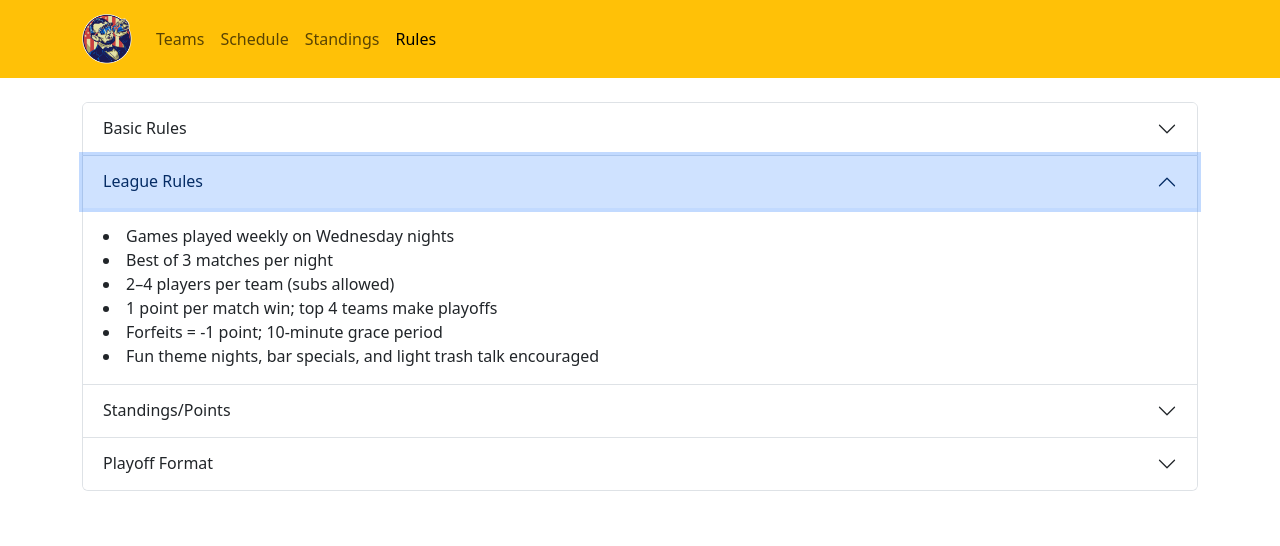
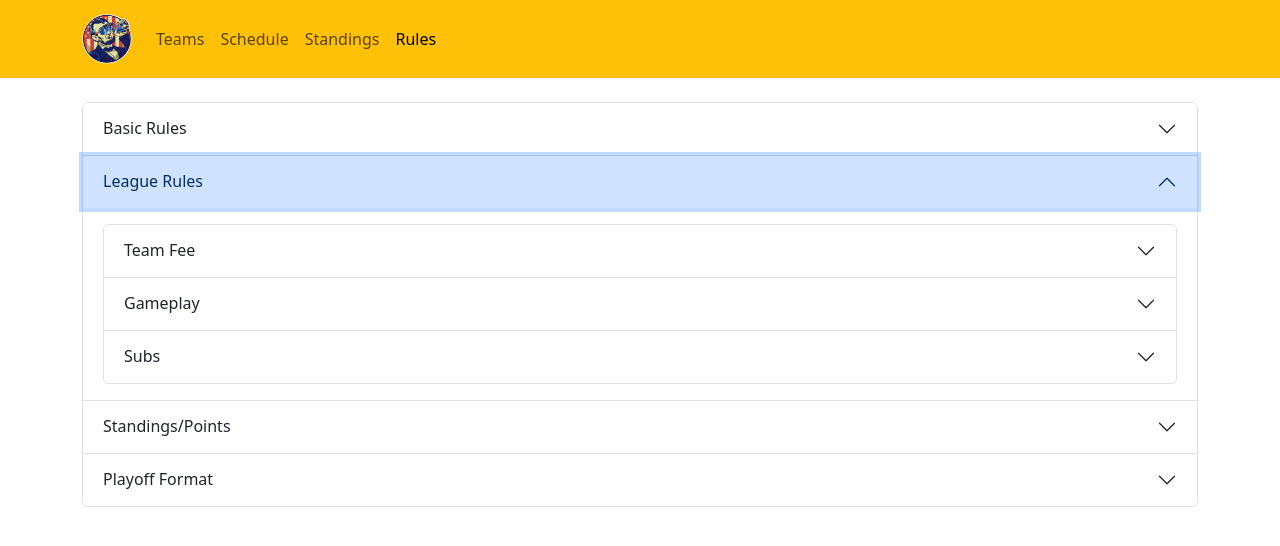
Before and after one commit to ogm7039/abes-cornhole, a Next.js app: page /rules in a window 1280 px wide. Both pictures are taken after a click on the button "League Rules". Shown: the top 546 px of the page. Built offline with nearby package versions, Linux system fonts and the light colour scheme.

Commit message:
Finished rules page

```diff
--- a/src/app/rules/page.tsx
+++ b/src/app/rules/page.tsx
@@ -3,6 +3,7 @@
 
 import { Accordion, ListGroup } from 'react-bootstrap';
 import { URL } from 'url';
+import AccordionBody from '../../../node_modules/react-bootstrap/esm/AccordionBody';
 
 export default function RulesPage() {
   return (
@@ -45,7 +46,7 @@ export default function RulesPage() {
                         <li>If a bag touches the ground before landing on the board, it should be removed before scoring.</li>
                         <li>Cancellation Scoring: Only the difference in scores is counted.</li>
                         <li>First team to 21 points wins.</li>
-                        <li>Bust rule: if you go over 21 you reset to 15</li>
+                        <li>Bust rule: if you go over 21 you reset to 15.</li>
                     </Accordion.Body>
                 </Accordion.Item>
             </Accordion>
@@ -55,14 +56,29 @@ export default function RulesPage() {
         <Accordion.Item eventKey="1">
           <Accordion.Header>League Rules</Accordion.Header>
           <Accordion.Body>
-            <ListGroup>
-              <li>Games played weekly on Wednesday nights</li>
-              <li>Best of 3 matches per night</li>
-              <li>2–4 players per team (subs allowed)</li>
-              <li>1 point per match win; top 4 teams make playoffs</li>
-              <li>Forfeits = -1 point; 10-minute grace period</li>
-              <li>Fun theme nights, bar specials, and light trash talk encouraged</li>
-            </ListGroup>
+          <Accordion alwaysOpen>
+                <Accordion.Item eventKey="0">
+                    <Accordion.Header>Team Fee</Accordion.Header>
+                    <Accordion.Body>
+                            <li>$100 per team, or $50 a player (to discourage no shows).</li>
+                    </Accordion.Body>
+                </Accordion.Item>
+                <Accordion.Item eventKey="1">
+                    <Accordion.Header>Gameplay</Accordion.Header>
+                    <Accordion.Body>
+                        <li>Matches will consist of two teams playing a best two out of three.</li>
+                        <li>Bust rule: if you go over 21, you reset to 15.</li>
+                    </Accordion.Body>
+                </Accordion.Item>
+                <Accordion.Item eventKey="2">
+                    <Accordion.Header>Subs</Accordion.Header>
+                    <Accordion.Body>
+                        <li>Teams are allowed to get a sub to fill in for a team member that can’t make it.</li>
+                        <li>Subs can be from other teams.</li>
+                        <li>If there are two teams that only have one player, they may team up and split the points earned between their respective teams.</li>
+                    </Accordion.Body>
+                </Accordion.Item>
+            </Accordion>
           </Accordion.Body>
         </Accordion.Item>
 
@@ -70,12 +86,23 @@ export default function RulesPage() {
           <Accordion.Header>Standings/Points</Accordion.Header>
           <Accordion.Body>
             <ListGroup>
-              <li>Games played weekly on Wednesday nights</li>
-              <li>Best of 3 matches per night</li>
-              <li>2–4 players per team (subs allowed)</li>
-              <li>1 point per match win; top 4 teams make playoffs</li>
-              <li>Forfeits = -1 point; 10-minute grace period</li>
-              <li>Fun theme nights, bar specials, and light trash talk encouraged</li>
+              <Accordion alwaysOpen>
+                <Accordion.Item eventKey="0">
+                    <Accordion.Header>Teams are awarded one point for each game they win in a match</Accordion.Header>
+                    <Accordion.Body>
+                        <li>Winning team gets 2 points no matter what.</li>
+                        <li>If a team forces a game three, they will be awarded 1 point.</li>
+                        <li>(Think of it as similar to the NHL’s 1 point for overtime losses).</li>
+                    </Accordion.Body>
+                </Accordion.Item>
+                <Accordion.Item eventKey="1">
+                    <Accordion.Header>Teams are redacted 0.5 points if they forfeit</Accordion.Header>
+                    <Accordion.Body>
+                        <li>Done to discourage no-shows.</li>
+                        <li>Team opposite the forfeit will receive one point.</li>
+                    </Accordion.Body>
+                </Accordion.Item>
+              </Accordion>
             </ListGroup>
           </Accordion.Body>
         </Accordion.Item>
@@ -83,14 +110,29 @@ export default function RulesPage() {
         <Accordion.Item eventKey="3">
           <Accordion.Header>Playoff Format</Accordion.Header>
           <Accordion.Body>
-            <ListGroup>
-              <li>Games played weekly on Wednesday nights</li>
-              <li>Best of 3 matches per night</li>
-              <li>2–4 players per team (subs allowed)</li>
-              <li>1 point per match win; top 4 teams make playoffs</li>
-              <li>Forfeits = -1 point; 10-minute grace period</li>
-              <li>Fun theme nights, bar specials, and light trash talk encouraged</li>
-            </ListGroup>
+            <Accordion alwaysOpen>
+                <Accordion.Item eventKey="0">
+                    <Accordion.Header>Each team will make playoffs.</Accordion.Header>
+                    <Accordion.Body>
+                            <li>Just like all the sports we've played, we'll still get participation trophies.</li>
+                    </Accordion.Body>
+                </Accordion.Item>
+                <Accordion.Item eventKey="1">
+                    <Accordion.Header>Will use a standard playoff bracket</Accordion.Header>
+                    <Accordion.Body>
+                        <li>Will add a “play in” if we have an odd number of teams.</li>
+                        <li>High seed will play low seed.</li>
+                    </Accordion.Body>
+                </Accordion.Item>
+                <Accordion.Item eventKey="2">
+                    <Accordion.Header>Winnings (assuming a 6 team league)</Accordion.Header>
+                    <Accordion.Body>
+                        <li>1st place: $300</li>
+                        <li>2nd place: $200</li>
+                        <li>3rd place: $100</li>
+                    </Accordion.Body>
+                </Accordion.Item>
+            </Accordion>
           </Accordion.Body>
         </Accordion.Item>
       </Accordion>
```
